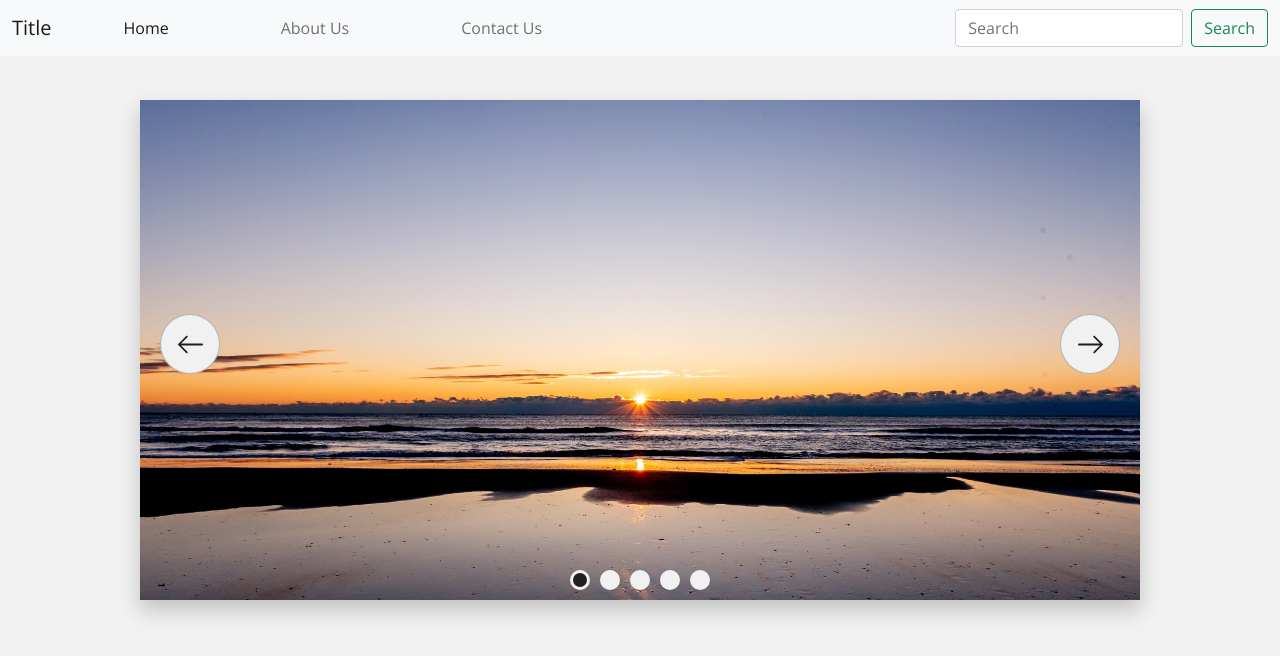
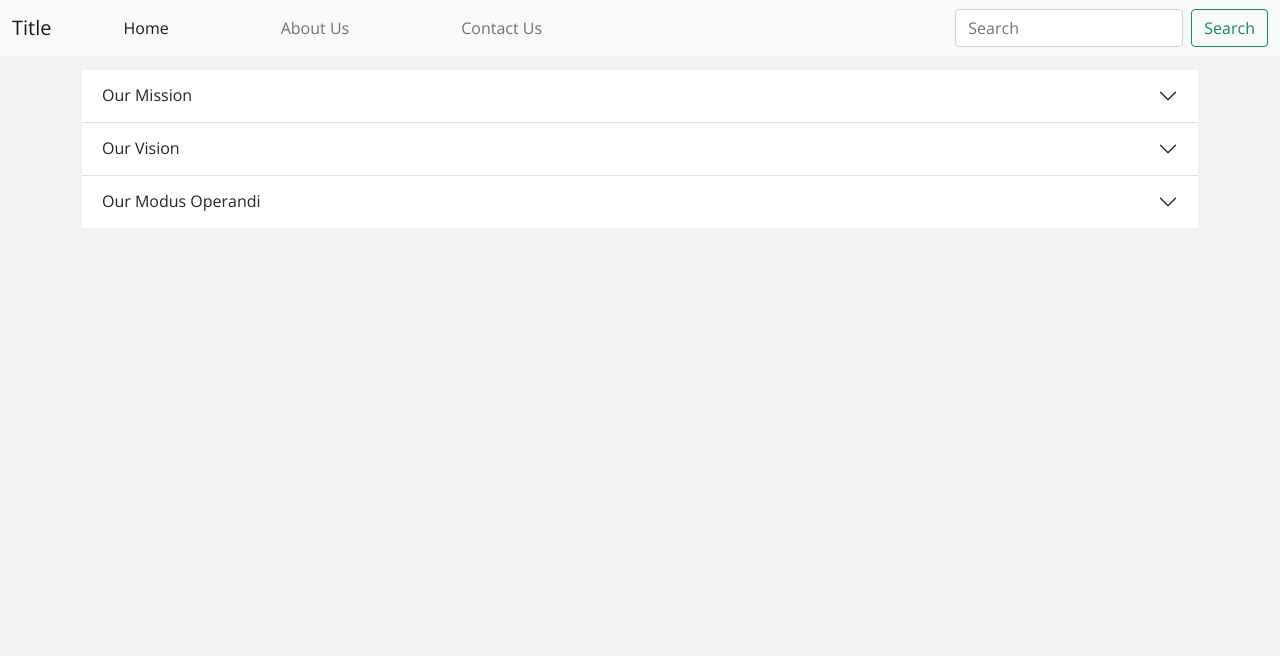
Before and after one commit to AnikateKoul/webdproject, a React (Create React App) app: page /about in a window 1280 px wide. Shown: the top 656 px of the page. Built offline with nearby package versions, Linux system fonts and the light colour scheme.

Commit message:
Third commit as of 18/03/2022

```diff
--- a/package.json
+++ b/package.json
@@ -8,6 +8,7 @@
     "@testing-library/user-event": "^13.5.0",
     "react": "^17.0.2",
     "react-dom": "^17.0.2",
+    "react-router-dom": "^6.2.2",
     "react-scripts": "5.0.0",
     "web-vitals": "^2.1.4"
   },
--- a/src/App.js
+++ b/src/App.js
@@ -1,13 +1,22 @@
-import './App.css';
-import Navbar from './Components/Navbar';
-import Slider from './Components/Slider/Slider'
-
+import "./App.css";
+import Navbar from "./Components/Navbar";
+import Slider from "./Components/Slider/Slider";
+import React from "react";
+import { BrowserRouter as Router, Routes, Route, Link } from "react-router-dom";
+import About from "./Components/About";
 
 function App() {
   return (
     <>
-    <Navbar />
-      <Slider />
+    <Router>
+      <Navbar />
+      <Routes>
+      <Route path = "/" element = {<Slider />} />
+      </Routes>
+      <Routes>
+      <Route path = "/about" element = {<About />} />
+      </Routes>
+      </Router>
     </>
   );
 }
--- /dev/null
+++ b/src/Components/About.js
@@ -0,0 +1,95 @@
+import React from "react";
+
+export default function About() {
+  return (
+    <div className="container" style={{paddingTop: "70px"}}>
+      <div className="accordion accordion-flush" id="accordionFlushExample">
+        <div className="accordion-item">
+          <h2 className="accordion-header" id="flush-headingOne">
+            <button
+              className="accordion-button collapsed"
+              type="button"
+              data-bs-toggle="collapse"
+              data-bs-target="#flush-collapseOne"
+              aria-expanded="false"
+              aria-controls="flush-collapseOne"
+            >
+              Our Mission
+            </button>
+          </h2>
+          <div
+            id="flush-collapseOne"
+            className="accordion-collapse collapse"
+            aria-labelledby="flush-headingOne"
+            data-bs-parent="#accordionFlushExample"
+          >
+            <div className="accordion-body">
+              Our team of creative and driven entrepreneurs come together to
+              build a hotel search that is fast, intuitive and unbiased, with
+              the longstanding mission… To be the traveler's first and
+              independent source of information for finding the ideal hotel.
+            </div>
+          </div>
+        </div>
+        <div className="accordion-item">
+          <h2 className="accordion-header" id="flush-headingTwo">
+            <button
+              className="accordion-button collapsed"
+              type="button"
+              data-bs-toggle="collapse"
+              data-bs-target="#flush-collapseTwo"
+              aria-expanded="false"
+              aria-controls="flush-collapseTwo"
+            >
+              Our Vision
+            </button>
+          </h2>
+          <div
+            id="flush-collapseTwo"
+            className="accordion-collapse collapse"
+            aria-labelledby="flush-headingTwo"
+            data-bs-parent="#accordionFlushExample"
+          >
+            <div className="accordion-body">
+              We want to enable all our advertisers, from independent hoteliers
+              to the largest hotel chains, to grow their businesses by accessing
+              our broad audience of monthly users. We also want to enable our
+              users to search for best hotels without wasting any of their
+              precious time.
+            </div>
+          </div>
+        </div>
+        <div className="accordion-item">
+          <h2 className="accordion-header" id="flush-headingThree">
+            <button
+              className="accordion-button collapsed"
+              type="button"
+              data-bs-toggle="collapse"
+              data-bs-target="#flush-collapseThree"
+              aria-expanded="false"
+              aria-controls="flush-collapseThree"
+            >
+              Our Modus Operandi
+            </button>
+          </h2>
+          <div
+            id="flush-collapseThree"
+            className="accordion-collapse collapse"
+            aria-labelledby="flush-headingThree"
+            data-bs-parent="#accordionFlushExample"
+          >
+            <div className="accordion-body">
+              We are an API based website that fetch the best results based on
+              the users choice and liking. Our hard-working team aspires to
+              deliver the best possible user experience to our customer through
+              advanced technology. The results are delivered to the website in
+              json format which are re-rendered on our website in a beautiful
+              way to help our users find the best possible hotel and save their
+              hard earned money and precious time.
+            </div>
+          </div>
+        </div>
+      </div>
+    </div>
+  );
+}
--- a/src/Components/Navbar.js
+++ b/src/Components/Navbar.js
@@ -1,13 +1,13 @@
 import React from "react";
-
+import { Link } from "react-router-dom";
 export default function Navbar() {
   return (
     <>
       <nav className="navbar fixed-top navbar-expand-lg navbar-light bg-light">
         <div className="container-fluid">
-          <a className="navbar-brand" href="#">
+          <Link className="navbar-brand" to="/">
             Title
-          </a>
+          </Link>
           <button
             className="navbar-toggler"
             type="button"
@@ -22,18 +22,18 @@ export default function Navbar() {
           <div className="collapse navbar-collapse" id="navbarSupportedContent">
             <ul className="navbar-nav me-auto mb-2 mb-lg-0">
               <li className="nav-item">
-                <a className="nav-link active mx-5" aria-current="page" href="/home">
+                <Link className="nav-link active mx-5" aria-current="page" to="/">
                   Home
-                </a>
+                </Link>
               </li>
               <li className="nav-item">
-                <a className="nav-link mx-5" href="/about">
+                <Link className="nav-link mx-5" to="/about">
                   About Us
-                </a>
+                </Link>
               </li>
 
               <li className="nav-item">
-                <a className="nav-link mx-5" href="/">Contact Us</a>
+                <Link className="nav-link mx-5" to="/contact">Contact Us</Link>
               </li>
             </ul>
             <form className="d-flex">
```
Also changed, not shown: 1 other file (tests, documents, lock files or other folders).
